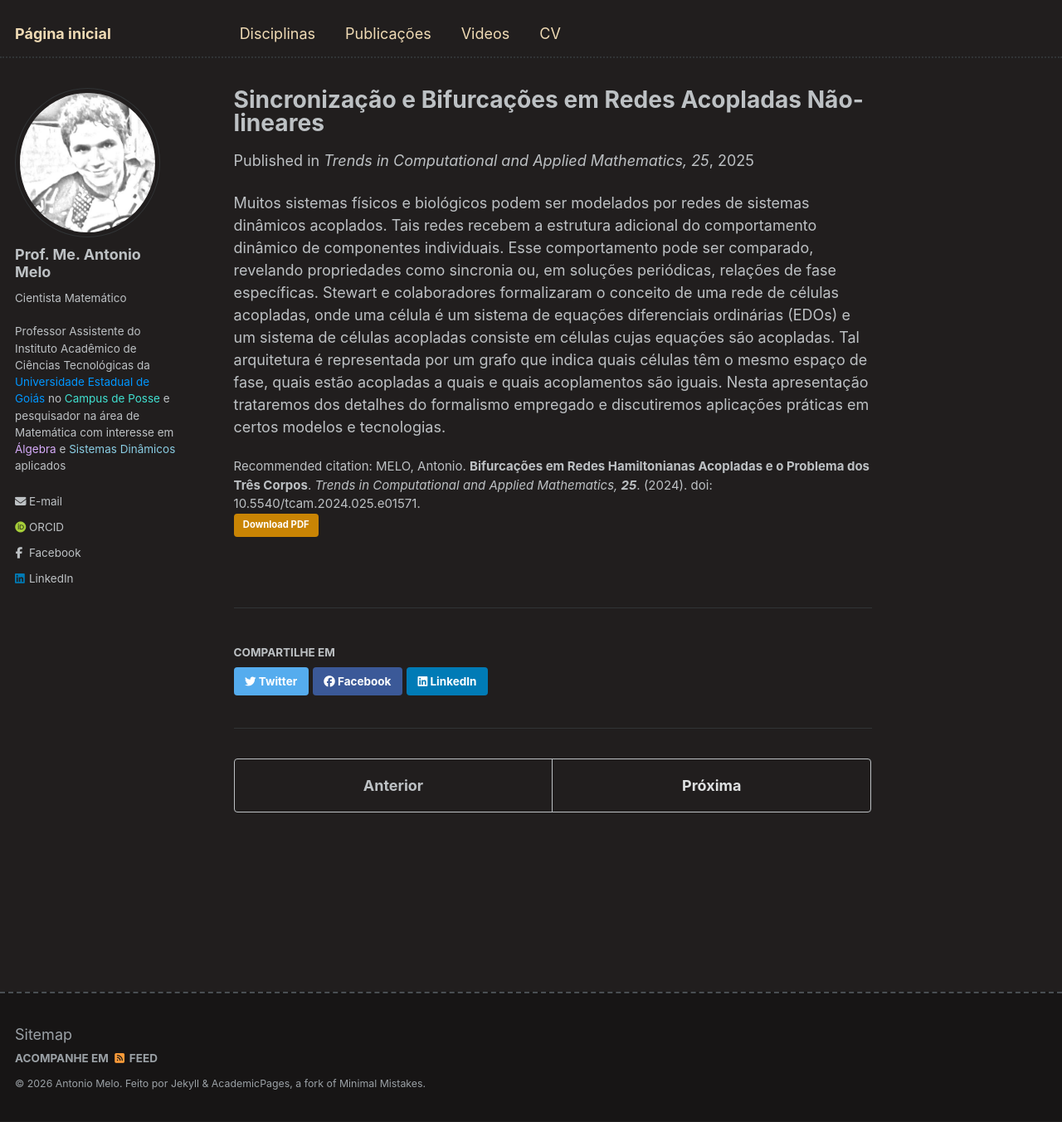
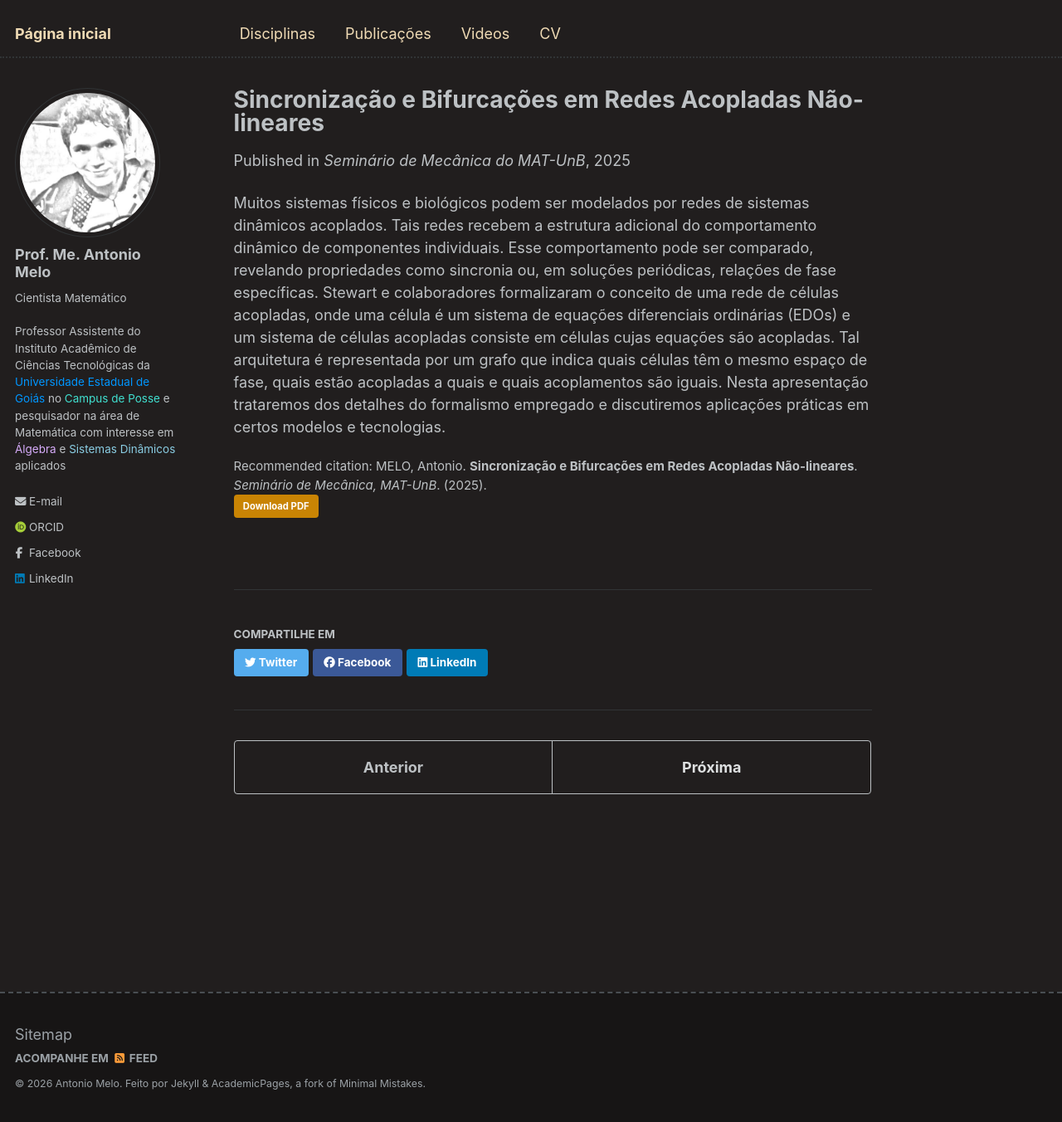
Before and after one commit to antmelo/antmelo.github.io, a Jekyll site: the page built from _publications/2025-05-14-smech.md, in a window 1280 px wide and 1352 px high. Shown: the whole window at 83% size. Built offline with Jekyll 4.4.1, drawn with Linux system fonts in a browser that asks for light colours; some web fonts are replaced.

Commit message:
Update 2025-05-14-smech.md

```diff
--- a/_publications/2025-05-14-smech.md
+++ b/_publications/2025-05-14-smech.md
@@ -4,9 +4,9 @@ collection: publications
 permalink: /publication/2025-05-14-smech
 excerpt: 'Detalhes do formalismo empregado e discutiremos aplicações práticas em certos modelos e tecnologiastes em redes de sistemas acoplados linearizados.'
 date: 2025-05-14
-venue: 'Trends in Computational and Applied Mathematics, 25'
+venue: 'Seminário de Mecânica do MAT-UnB'
 paperurl: 'http://antmelo.github.io/files/smec-unb.pdf'
-citation: 'MELO, Antonio. <b>Bifurcações em Redes Hamiltonianas Acopladas e o Problema dos Três Corpos</b>. <i>Trends in Computational and Applied Mathematics, <b>25</b></i>. (2024). doi: 10.5540/tcam.2024.025.e01571.'
+citation: 'MELO, Antonio. <b>Sincronização e Bifurcações em Redes Acopladas Não-lineares</b>. <i>Seminário de Mecânica, MAT-UnB</i>. (2025).'
 ---
 
 Muitos sistemas físicos e biológicos podem ser modelados por redes de sistemas dinâmicos acoplados. Tais redes recebem a estrutura adicional do comportamento dinâmico de componentes individuais. Esse comportamento pode ser comparado, revelando propriedades como sincronia ou, em soluções periódicas, relações de fase específicas. Stewart e colaboradores formalizaram o conceito de uma rede de células acopladas, onde uma célula é um sistema de equações diferenciais ordinárias (EDOs) e um sistema de células acopladas consiste em células cujas equações são acopladas. Tal arquitetura é representada por um grafo que indica quais células têm o mesmo espaço de fase, quais estão acopladas a quais e quais acoplamentos são iguais. Nesta apresentação trataremos dos detalhes do formalismo empregado e discutiremos aplicações práticas em certos modelos e tecnologias.
```
